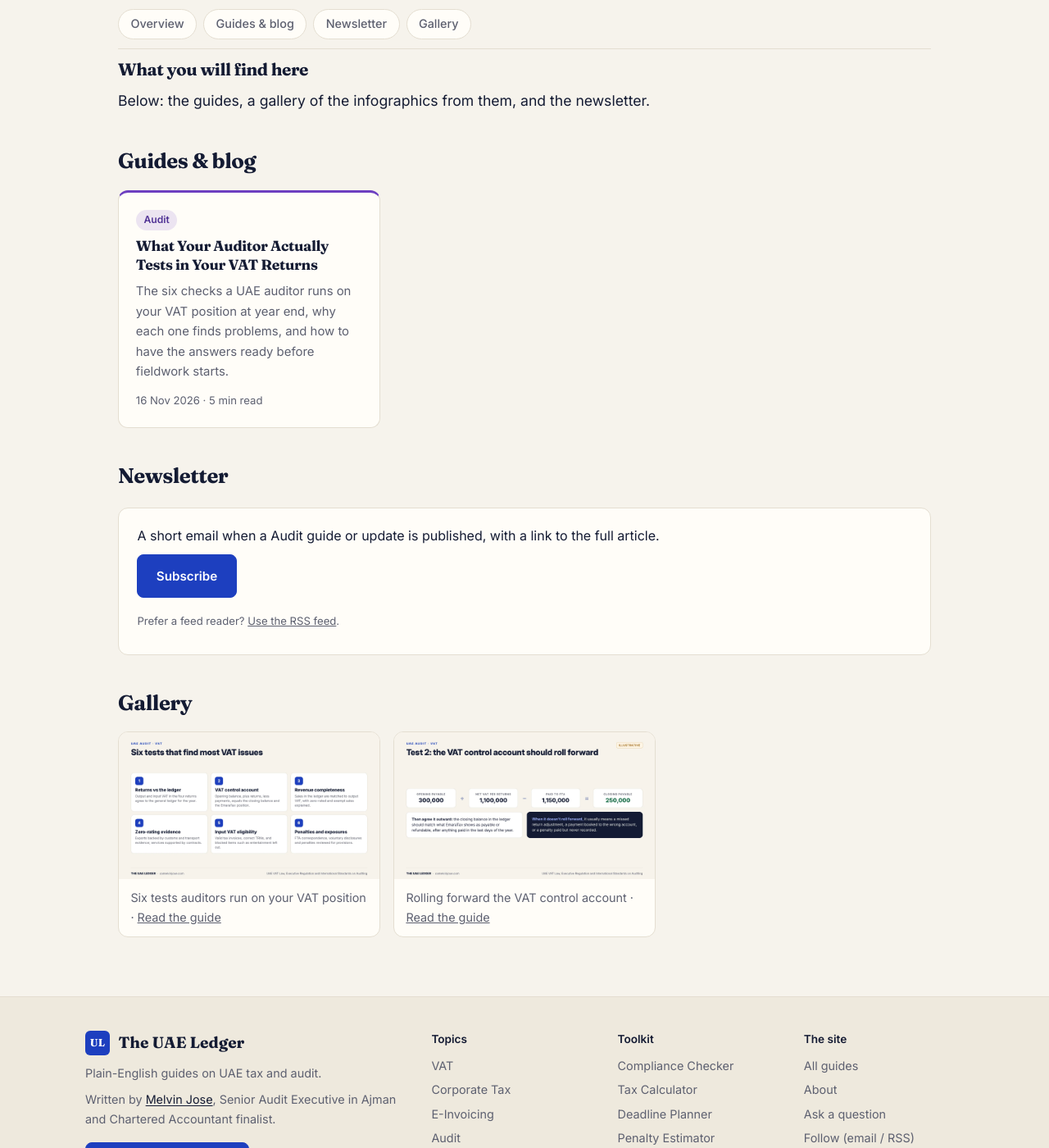
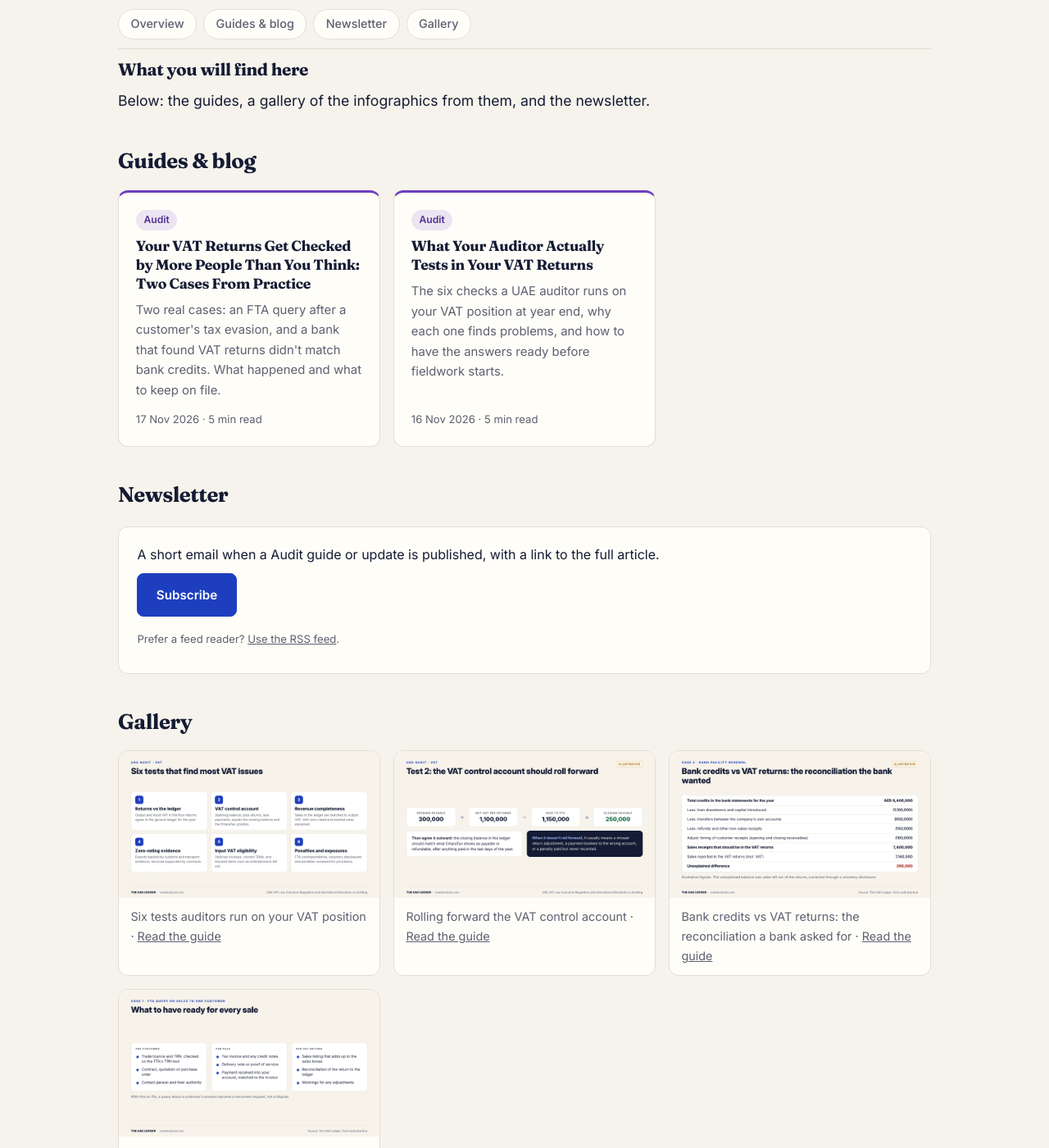
Before and after one commit to MelvinJose108/melvinjose.github.io, a Jekyll site: the page built from audit/index.html, in a window 1280 px wide and 1400 px high, scrolled down 750 px. Shown: the whole window at 82% size. Built offline with Jekyll 4.4.1, drawn with Linux system fonts in a browser that asks for light colours; part of the change alters nothing that is shown; some of the changed text lies outside the part shown.

Commit message:
Audit guide: two cases where VAT returns were checked by the FTA and a bank (#43)
Claude-Session: https://claude.ai/code/session_01EBT4cYX72Yrwk4UFZtHLjU

Co-authored-by: Claude <noreply@anthropic.com>

```diff
--- a/_data/gallery.yml
+++ b/_data/gallery.yml
@@ -95,3 +95,11 @@
   caption: "Rolling forward the VAT control account"
   topic: "Audit"
   post: /guides/what-auditors-test-in-your-vat-returns/
+- image: /assets/images/audit/ac-bank-recon.webp
+  caption: "Bank credits vs VAT returns: the reconciliation a bank asked for"
+  topic: "Audit"
+  post: /guides/vat-returns-checked-by-fta-and-banks/
+- image: /assets/images/audit/ac-sales-file.webp
+  caption: "What to have ready for every sale"
+  topic: "Audit"
+  post: /guides/vat-returns-checked-by-fta-and-banks/
--- a/_posts/2026-11-16-what-auditors-test-in-your-vat-returns.md
+++ b/_posts/2026-11-16-what-auditors-test-in-your-vat-returns.md
@@ -34,7 +34,7 @@ Some differences are just **timing**. If your VAT quarters don't line up with yo
 
 Others are **errors**. A common one is VAT booked on an advance payment but left out of the return. Under the VAT Law, the date of supply can be the date the payment is received, so the VAT was due then. That needs a voluntary disclosure and may attract penalties.
 
-**From my audits:** one of the most common differences doesn't show up in the VAT ledger at all. **Bank credits for the year don't match the revenue reported in the VAT returns.** Some of the gap usually has a good reason, such as loans received, capital introduced, transfers between the company's own accounts, or refunds. Whatever is left after those is revenue the auditor has to chase, and VAT that may be missing from the returns. Run this check yourself before the auditor does.
+**From my audits:** one of the most common differences doesn't show up in the VAT ledger at all. **Bank credits for the year don't match the revenue reported in the VAT returns.** Some of the gap usually has a good reason, such as loans received, capital introduced, transfers between the company's own accounts, or refunds. Whatever is left after those is revenue the auditor has to chase, and VAT that may be missing from the returns. Run this check yourself before the auditor does. Banks now run it too: see [two cases where VAT returns were checked by the FTA and a bank]({% post_url 2026-11-17-vat-returns-checked-by-fta-and-banks %}).
 
 #### 2. Does the VAT control account roll forward?
 
--- /dev/null
+++ b/_posts/2026-11-17-vat-returns-checked-by-fta-and-banks.md
@@ -0,0 +1,77 @@
+---
+title: "Your VAT Returns Get Checked by More People Than You Think: Two Cases From Practice"
+date: 2026-11-17 10:00:00 +0400
+seo_title: "VAT Returns vs Bank Credits: FTA and Bank Queries"
+topic: "Audit"
+description: "Two real cases: an FTA query after a customer's tax evasion, and a bank that found VAT returns didn't match bank credits. What happened and what to keep on file."
+reviewed: 2026-11-17
+image: /assets/images/audit/ac-cover.png
+---
+
+Most businesses think of their VAT returns as something they send to the FTA and forget. They're wrong about the forgetting part.
+
+Your returns get read again by the FTA when someone else in your supply chain is investigated, by your bank when you renew a facility, by your auditor at year end, and by any buyer or investor doing due diligence. Each of them can ask you to explain the numbers.
+
+Here are two cases from my practice, with client details left out, and what they show about the files you should keep.
+
+![Who reads your VAT returns](/assets/images/audit/ac-who-reads.webp){: width="1600" height="900" loading="lazy" decoding="async"}
+
+### Case 1: the FTA asks about your sales to one customer
+
+**What happened.** A client received an email from the FTA asking for a detailed breakdown behind VAT returns they had already filed. The reason: one of the client's customers had been found guilty of tax evasion, and the FTA was tracing transactions connected to that customer.
+
+**How it ended.** The client had the documents. Every sale to that customer was backed by the invoice and the supporting records, and the returns tied to them. The client faced no legal complications. The query was answered with documents, and it ended there.
+
+**What they took from it.** Their own VAT was correct the whole time. What protected them was being able to *show* it was correct, quickly and completely. Without those records, the same query could have turned into a much longer review of their returns.
+
+**The lesson:** you don't control who your customers are or what they do. You control whether your own side of every transaction is documented. When the FTA investigates someone in your chain, your records are your defence.
+
+![What to have ready for every sale](/assets/images/audit/ac-sales-file.webp){: width="1600" height="900" loading="lazy" decoding="async"}
+
+This is the sales-side version of the supplier checks the FTA now expects on purchases. If you buy from suppliers, the [Decision No. 13 series]({% post_url 2026-11-14-tax-invoice-no-longer-enough-fta-decision-13 %}) covers what to verify, and the [Supplier Verification tool]({{ '/supplier-check/' | relative_url }}) builds the record for you.
+
+### Case 2: the bank compares your VAT returns with your bank statements
+
+**What happened.** A client applied to renew a bank facility. As part of its review, the bank compared the sales in the client's VAT returns with the credits in the client's bank statements. They didn't match, and the bank asked for an explanation before it would proceed.
+
+**How it ended.** We reconciled the two. Most of the gap had ordinary explanations. A balance remained that was sales which hadn't been reported in the VAT returns. The client filed a voluntary disclosure to correct those returns, and the explanation went back to the bank.
+
+Here's the shape of that reconciliation, with illustrative figures:
+
+![Bank credits vs VAT returns reconciliation](/assets/images/audit/ac-bank-recon.webp){: width="1600" height="900" loading="lazy" decoding="async"}
+
+| | AED |
+|---|---|
+| Total credits in the bank statements | 9,400,000 |
+| Less: loans drawn and capital introduced | (1,100,000) |
+| Less: transfers between the company's own accounts | (650,000) |
+| Less: refunds and other non-sales receipts | (150,000) |
+| Adjust: timing of customer receipts | (100,000) |
+| **Sales receipts that should be in the returns** | **7,400,000** |
+| Sales in the VAT returns, including VAT | 7,140,000 |
+| **Unexplained** | **260,000** |
+
+**The lesson:** banks now do the check that auditors do. If your returns and your bank credits don't reconcile, you find out at the worst moment, when you need the facility renewed. And once the gap is found, it isn't only a bank problem: unreported sales mean the returns were wrong, and the FTA rules on correcting them apply.
+
+### Correcting errors: voluntary disclosure
+
+If you find that a filed return understated the tax due, the Tax Procedures rules decide how to fix it:
+
+- **Over AED 10,000 of tax:** file a voluntary disclosure within 20 business days of becoming aware of the error.
+- **AED 10,000 or less:** you can correct it in the return for the period in which you found it.
+
+A voluntary disclosure carries penalties, but they're lower than if the FTA finds the error itself. The [Penalty Estimator]({{ '/penalty-calculator/' | relative_url }}) shows what a disclosure would cost against an FTA finding for your figures.
+
+Finding the error yourself, before a bank or the FTA does, is always the cheaper route.
+
+### What to do before anyone asks
+
+- **Reconcile bank credits to sales every quarter,** before you file the VAT return, not once a year. The check in Case 2 takes an afternoon when it's routine and weeks when it isn't.
+- **Keep a sales file per customer:** trade licence, TRN check, contract or order, invoices, delivery proof and payment matched to each invoice.
+- **Reconcile each return to the ledger** and keep the workings with the return.
+- **Correct errors promptly** through the next return or a voluntary disclosure, depending on the amount.
+- **Keep it all for the full record-keeping period,** generally five years.
+
+The year-end version of these checks, and the others an auditor runs, is in [what your auditor actually tests in your VAT returns]({% post_url 2026-11-16-what-auditors-test-in-your-vat-returns %}).
+
+**Have a similar situation?** [Ask me about it]({{ '/contact/' | relative_url }}).
```
Also changed, not shown: assets/images/audit/ac-bank-recon.webp (added), assets/images/audit/ac-cover.png (added), assets/images/audit/ac-sales-file.webp (added), assets/images/audit/ac-who-reads.webp (added).
